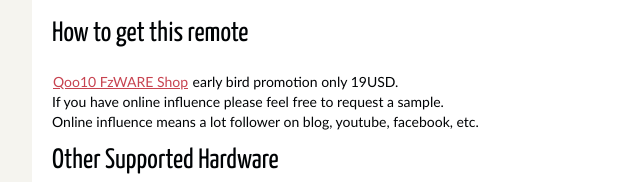
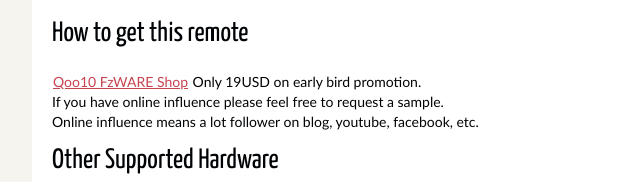
Before and after one commit to FounderSG/FounderSG.github.io, a plain HTML site: page author/founder-fang.html in a window 1280 px wide. Shown: the part 2364-2546 px from the top of the page, 208-848 px from the left. Drawn offline with Linux system fonts and the light colour scheme.

Commit message:
update fzremote.md

```diff
--- a/author/founder-fang.html
+++ b/author/founder-fang.html
@@ -73,7 +73,7 @@ By this way, Most frequently used IR function can be fast and conveniently acces
     <img alt="Alt Text" src="../images/AlohaRemote.png" /><br />
 </p></p>
 <h1>How to get this remote</h1>
-<p><a href="https://www.qoo10.sg/shop/fzware">Qoo10 FzWARE Shop</a> early bird promotion only 19USD.<br />
+<p><a href="https://www.qoo10.sg/shop/fzware">Qoo10 FzWARE Shop</a> Only 19USD on early bird promotion.<br />
 If you have online influence please feel free to request a sample.<br />
 Online influence means a lot follower on blog, youtube, facebook, etc.  </p>
 <h1>Other Supported Hardware</h1>
```
Also changed, not shown: category/my-apps.html (+1 -1 lines), fzremote.html (+1 -1 lines), index.html (+1 -1 lines).
